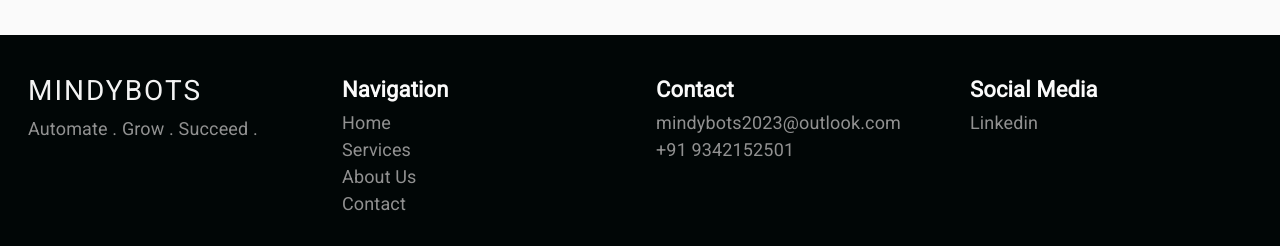
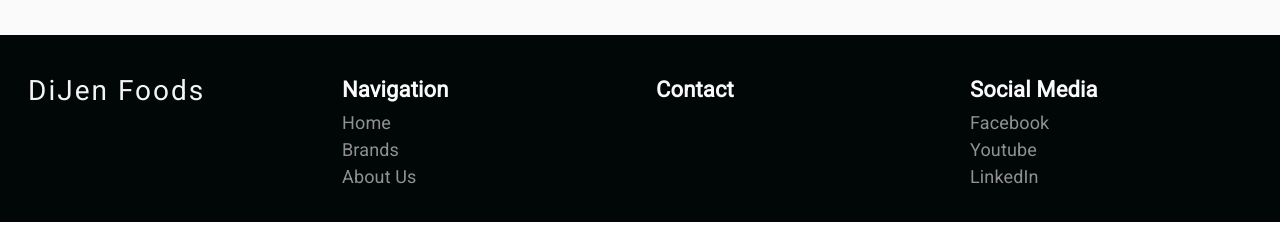
Before and after one commit to MindyBots/DiJen-Home, a React (Create React App) app: page / in a window 1280 px wide. Shown: the part 2978-3224 px from the top of the page. After the commit the page ends 3200 px from the top, so only its background shows below. Built offline with nearby package versions, Linux system fonts and the light colour scheme.

Commit message:
Updated Footer

```diff
--- a/src/components/Footer.js
+++ b/src/components/Footer.js
@@ -10,11 +10,7 @@
           <div className="side1">
             <div className="row">
               <div className="col-md-3">
-                <h1 className="logo">MINDYBOTS</h1>
-                <p className="footer-text">
-                  Automate . Grow . Succeed .
-
-                </p>
+                <h1 className="logo">DiJen Foods</h1>
               </div>
               <div className="col-md-3">
                 <p className="footer-title">Navigation</p>
@@ -28,13 +24,10 @@
                   > Home </Link>
                   </li>
                   <li>
-                  <Link to="services" spy={true} smooth={true} duration={1000} > Services </Link>
+                  <Link to="services" spy={true} smooth={true} duration={1000} > Brands </Link>
                   </li>
                   <li>
-                  <Link to="about-scroll" spy={true} smooth={true} duration={1000}>About Us  </Link>
-                  </li>
-                  <li>
-                  <Link to="contact" spy={true} smooth={true} duration={1000}> Contact  </Link>
+                  <Link to="about-scroll" spy={true} smooth={true} duration={1000}> About Us </Link>
                   </li>
                 </ul>
               </div>
@@ -44,20 +37,18 @@
             <div className="row">
               <div className="col-md-3">
                 <p className="footer-title">Contact</p>
-                <ul>
-                  <li>
-                    <Link to="#" > mindybots2023@outlook.com </Link>
-                  </li>
-                  <li>
-                    <Link to="#" > +91 9342152501</Link>
-                  </li>
-                </ul>
               </div>
               <div className="col-md-3">
                 <p className="footer-title">Social Media</p>
                 <ul>
                   <li>
-                    <a target="_blank" rel="noreferrer" href="https://www.linkedin.com/in/MINDYBOTS"> Linkedin</a>
+                    <a target="_blank" rel="noreferrer" href="#">Facebook</a>
+                  </li>
+                  <li>
+                    <a target="_blank" rel="noreferrer" href="#">Youtube</a>
+                  </li>
+                  <li>
+                    <a target="_blank" rel="noreferrer" href="#">LinkedIn</a>
                   </li>
                 </ul>
               </div>
```
